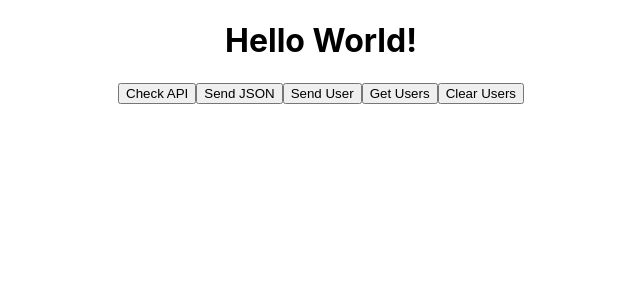
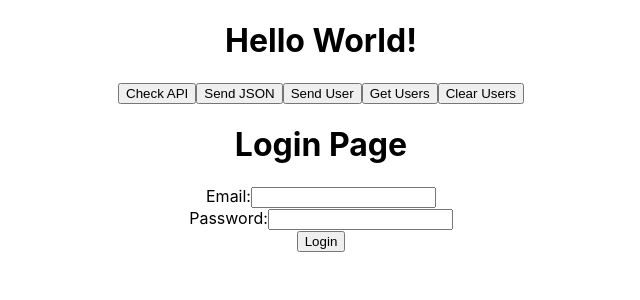
Before and after one commit to Millerb7/DB-GUI-S23, a React (Create React App) app in the folder frontend/: page / in a window 1280 px wide. Shown: the top 300 px of the page, without its empty margins (319-959 px from the left). Built offline with nearby package versions, Linux system fonts and the light colour scheme.

Commit message:
updated login a lil bit

```diff
--- a/frontend/src/App.js
+++ b/frontend/src/App.js
@@ -1,7 +1,8 @@
 import './App.css';
 import axios from 'axios';
+import Login from './pages/Login';
 
-function App() {
+export const App = () => {
   const url = 'http://localhost:8000';
   const checkAPI = () => {
     axios.get(url + '/').then((res) => {
@@ -12,7 +13,7 @@ function App() {
   }
 
   const user = {
-    "first": "Hayden",
+    "first": "Hgit yden",
     "last": "Center",
     "age": 22,
     "admin": true
@@ -61,8 +62,7 @@ function App() {
         <button onClick={getUsers}>Get Users</button>
         <button onClick={clearUsers}>Clear Users</button>
       </header>
+      <Login />
     </div>
   );
 }
-
-export default App;
--- a/frontend/src/index.js
+++ b/frontend/src/index.js
@@ -1,7 +1,7 @@
 import React from 'react';
 import ReactDOM from 'react-dom/client';
 import './index.css';
-import App from './App';
+import { App } from './App';
 
 const root = ReactDOM.createRoot(document.getElementById('root'));
 root.render(
--- /dev/null
+++ b/frontend/src/pages/Login.js
@@ -0,0 +1,14 @@
+import React, { useState } from "react";
+import LoginForm from "../sections/LoginForm"
+
+function Login() {
+
+  return (
+    <div>
+        <h1>Login Page</h1>
+        <LoginForm />
+    </div>
+  );
+}
+
+export default Login;
--- /dev/null
+++ b/frontend/src/sections/LoginForm.js
@@ -0,0 +1,44 @@
+import React, { useState } from "react";
+import axios from "axios";
+
+function LoginForm() {
+  const [email, setEmail] = useState("");
+  const [password, setPassword] = useState("");
+
+  const handleSubmit = (e) => {
+    e.preventDefault();
+
+    axios.post("/login", { email, password })
+      .then((response) => {
+        console.log(response.data);
+        // window change
+      })
+      .catch((error) => {
+        console.error(error);
+      });
+  };
+
+  const handleEmailChange = (e) => {
+    setEmail(e.target.value);
+  };
+
+  const handlePasswordChange = (e) => {
+    setPassword(e.target.value);
+  };
+
+  return (
+      <form onSubmit={handleSubmit}>
+        <div>
+          <label>Email:</label>
+          <input type="email" value={email} onChange={handleEmailChange} />
+        </div>
+        <div>
+          <label>Password:</label>
+          <input type="password" value={password} onChange={handlePasswordChange} />
+        </div>
+        <button type="submit">Login</button>
+      </form>
+  );
+}
+
+export default LoginForm;
--- /dev/null
+++ b/package.json
@@ -0,0 +1,5 @@
+{
+  "dependencies": {
+    "mysql": "^2.18.1"
+  }
+}
```
Also changed, not shown: 2 other files (tests, documents, lock files or other folders).
